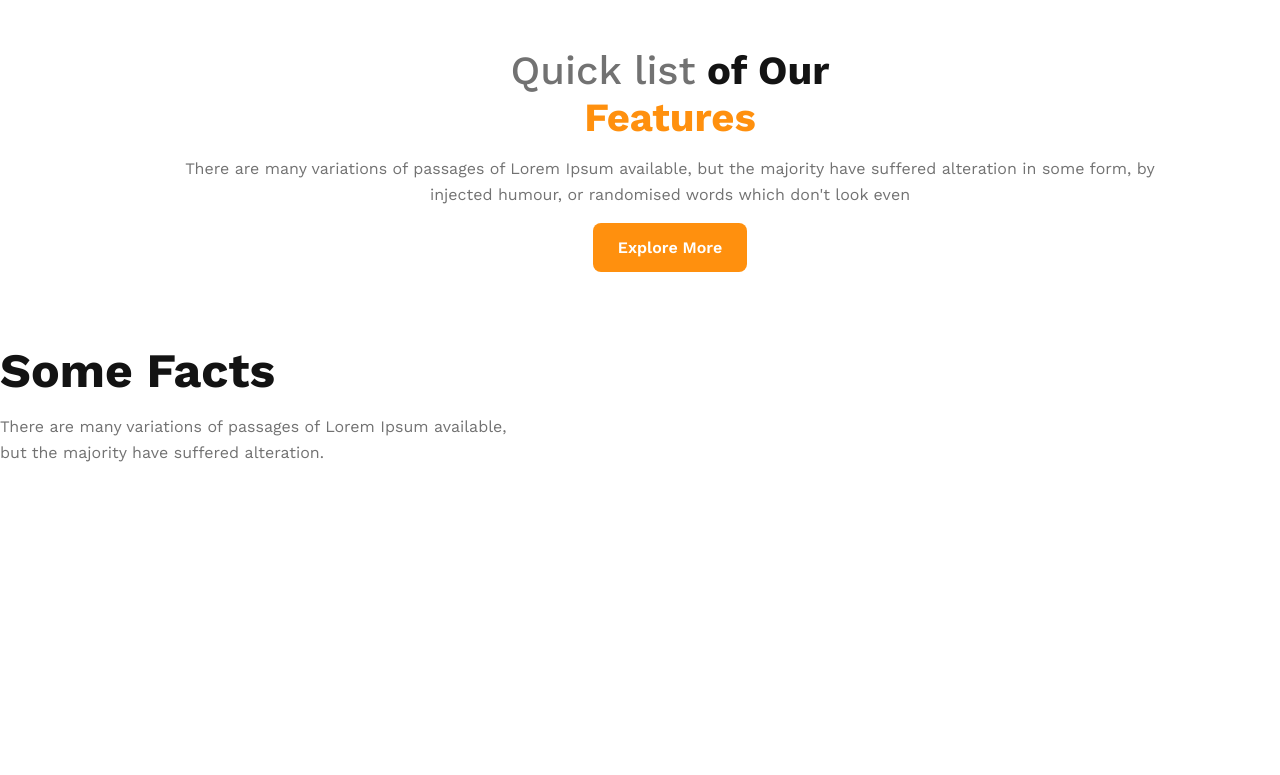
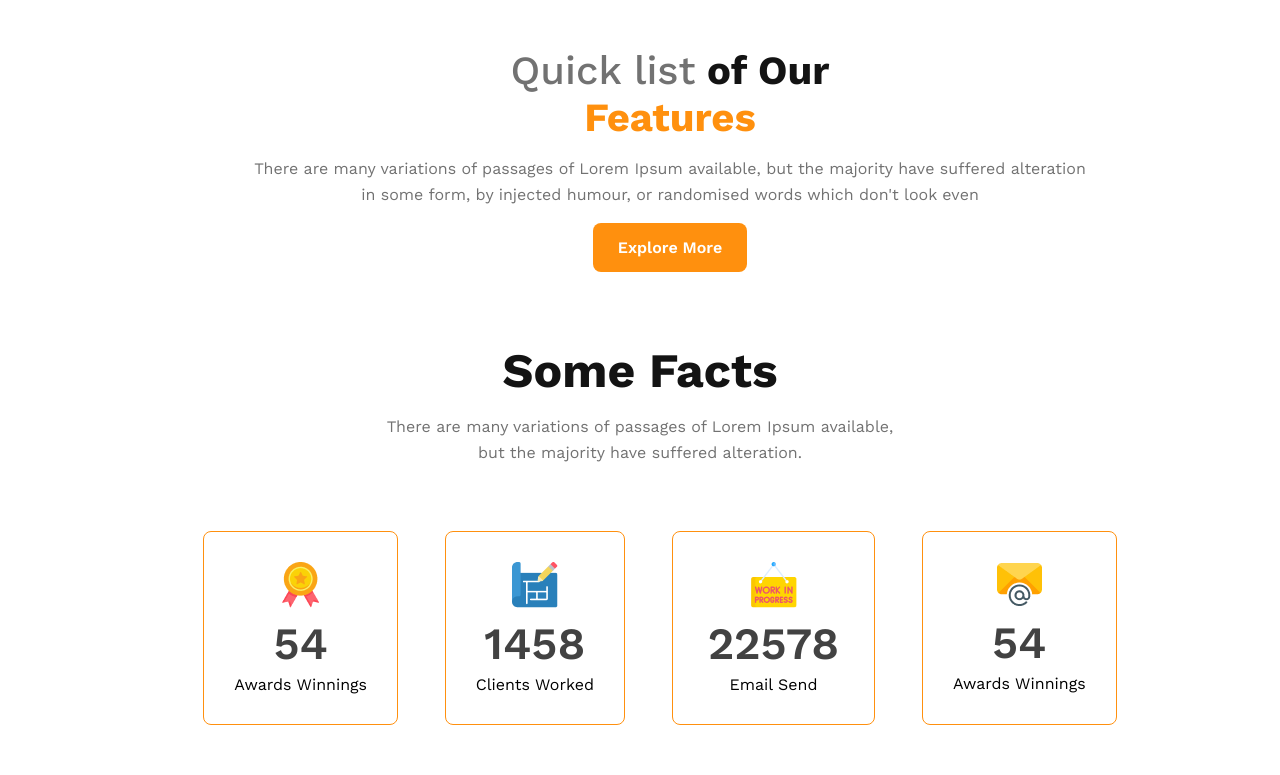
Before and after one commit to reyad-hasan/Day-9-HTML-CSS-only-Landing-Page, a plain HTML site: page index.html in a window 1280 px wide. Shown: the part 1919-2694 px from the top of the page. Before the commit the page ends 2400 px from the top, so only its background shows below. Drawn offline with nearby package versions, Linux system fonts and the light colour scheme.

Commit message:
create some facts and also completed responsive

```diff
--- a/css/style.css
+++ b/css/style.css
@@ -90,7 +90,7 @@ main {
 .teams-container {
     display: flex;
     align-items: center;
-    padding: 70px 0;
+    padding: 70px 85px;
 
 }
 
@@ -138,6 +138,30 @@ main {
 
 
 
+/* facts section styles start from here */
+.feature-card-container {
+    display: flex;
+    justify-content: space-around;
+    padding: 50px 0;
+
+}
+
+.card {
+    border-radius: 8px;
+    border: 1px solid #FF900E;
+    text-align: center;
+    padding: 30px;
+}
+
+.card-title {
+    color: #424242;
+    font-size: 2.8rem;
+    font-weight: 600;
+    padding: 5px;
+}
+
+
+
 
 
 
@@ -167,6 +191,23 @@ main {
         margin-top: 50px;
     }
 
+    .features-container {
+        padding: 0 150px;
+        text-align: center;
+    }
+
+    .feature-card-container {
+        flex-direction: column;
+    }
+
+    .some-facts {
+        font-size: 2.5rem;
+    }
+
+    .feature-card-container,
+    .card {
+        margin-bottom: 20px;
+    }
 }
 
 /* Medium devices */
@@ -189,6 +230,19 @@ main {
         margin: 0 50px;
     }
 
+    .features-container {
+        padding: 0 150px;
+        text-align: center;
+    }
+
+    .feature-card-container {
+        flex-direction: column;
+    }
+
+    .feature-card-container,
+    .card {
+        margin-bottom: 20px;
+    }
 }
 
 /* Extra large device 992 to 1200 to 1400 */
@@ -215,4 +269,13 @@ main {
         text-align: center;
     }
 
+    .features-container {
+        padding: 0 150px;
+        text-align: center;
+    }
+
+    .feature-card-container,
+    .card {
+        margin-left: 20px;
+    }
 }
--- a/index.html
+++ b/index.html
@@ -58,11 +58,41 @@
         </section>
         <!-- features section start from here -->
         <section class="features-container">
-            <h3 class="common-title">Some Facts</h3>
+            <h3 class="common-title some-facts">Some Facts</h3>
             <p class="common-description">
                 There are many variations of passages of Lorem Ipsum available,<br> but the majority have suffered
                 alteration.
             </p>
+            <div class="feature-card-container">
+                <div class="card">
+                    <img class="card-img" src="images/icons/ribon.png" alt="">
+                    <h3 class="card-title">54</h3>
+                    <p class="card-description">
+                        Awards Winnings
+                    </p>
+                </div>
+                <div class="card">
+                    <img class="card-img" src="images/icons/projects.png" alt="">
+                    <h3 class="card-title">1458</h3>
+                    <p class="card-description">
+                        Clients Worked
+                    </p>
+                </div>
+                <div class="card">
+                    <img class="card-img" src="images/icons/customers.png" alt="">
+                    <h3 class="card-title">22578</h3>
+                    <p class="card-description">
+                        Email Send
+                    </p>
+                </div>
+                <div class="card">
+                    <img class="card-img" src="images/icons/email.png" alt="">
+                    <h3 class="card-title">54</h3>
+                    <p class="card-description">
+                        Awards Winnings
+                    </p>
+                </div>
+            </div>
         </section>
         <!-- facts section start from here -->
         <section class="facts-container">
```
